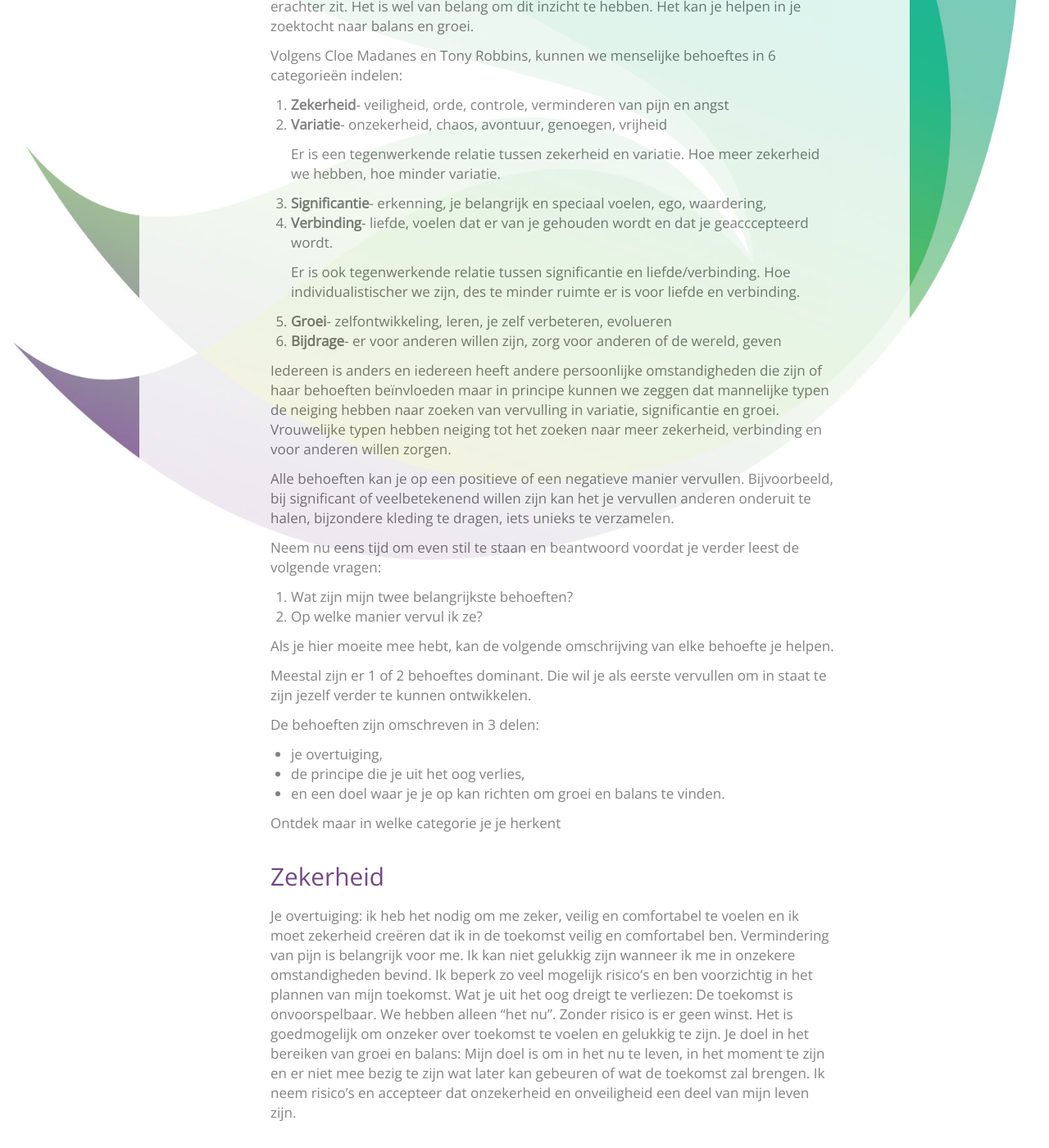
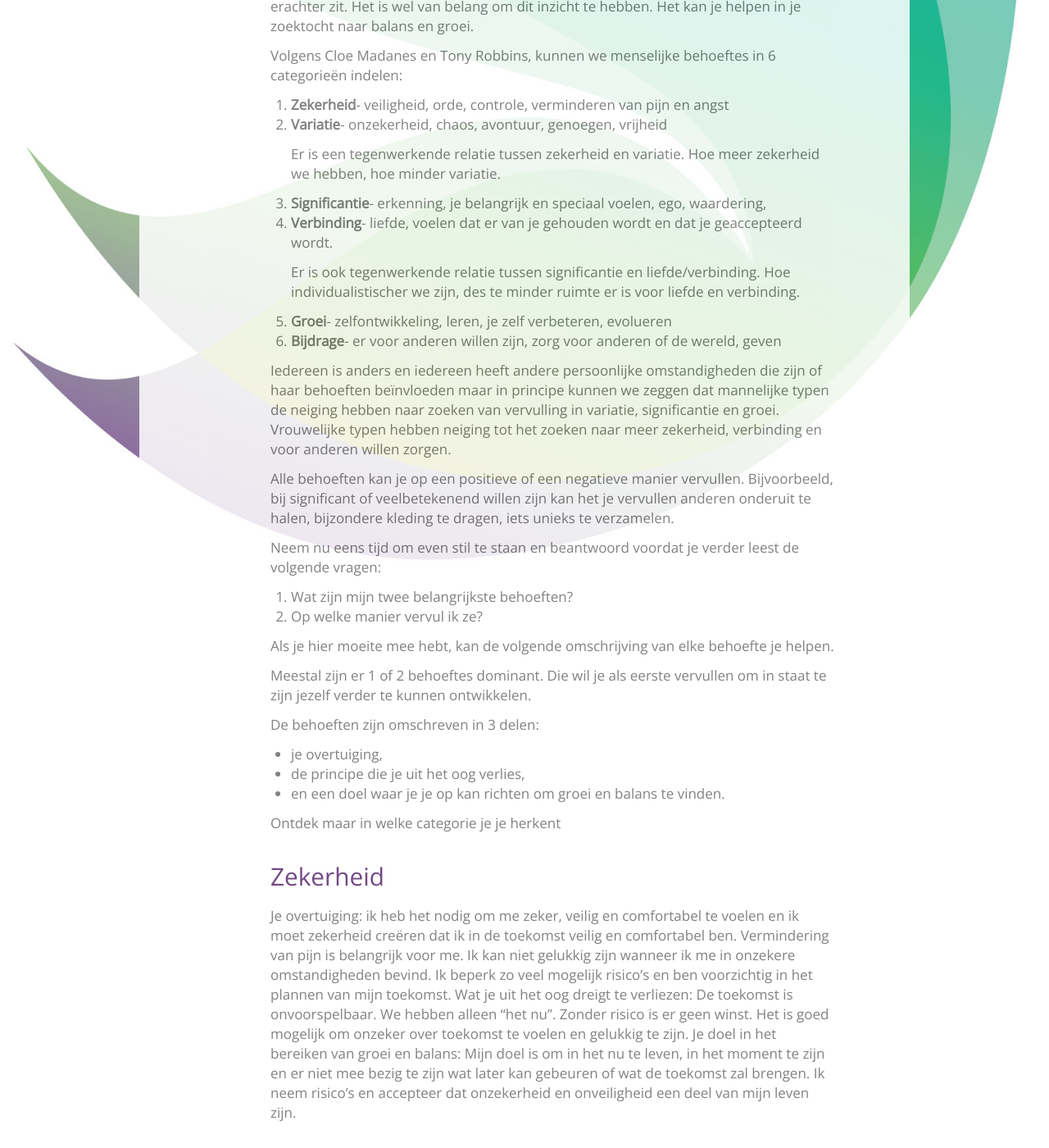
Before and after one commit to pwagland/pwagland.github.io, a Jekyll site: the page built from _posts/2017-06-06-ken-je-behoeften.md, in a window 1280 px wide and 1400 px high, scrolled down 248 px. Shown: the whole window at 82% size. Built offline with Jekyll 4.4.1, drawn with Linux system fonts in a browser that asks for light colours; nearby versions of some CDN libraries; comment, search, counter and statistics services are not loaded.

Commit message:
Spelling and spacing fixes.

```diff
--- a/_posts/2017-06-06-ken-je-behoeften.md
+++ b/_posts/2017-06-06-ken-je-behoeften.md
@@ -6,7 +6,7 @@ img: img/IMG_0057.JPG
 ---
 Veel mensen ontbreekt het aan inzicht van hun behoeften. Vaak voel je wel wat je wilt of niet wilt maar niet altijd sta je er bij stil waarom en welke behoefte of drijfveer erachter zit. Het is wel van belang om dit inzicht te hebben. Het kan je helpen in je zoektocht naar balans en groei.
 
-Volgens  Cloe Madanes en Tony Robbins, kunnen we menselijke behoeftes in 6 categorieën indelen:
+Volgens Cloe Madanes en Tony Robbins, kunnen we menselijke behoeftes in 6 categorieën indelen:
 
 1. **Zekerheid**- veiligheid, orde, controle, verminderen van pijn en angst
 1. **Variatie**- onzekerheid, chaos, avontuur, genoegen, vrijheid
@@ -14,7 +14,7 @@ Volgens  Cloe Madanes en Tony Robbins, kunnen we menselijke behoeftes in 6 categ
    Er is een tegenwerkende relatie tussen zekerheid en variatie. Hoe meer zekerheid we hebben, hoe minder variatie.
 
 1. **Significantie**- erkenning, je belangrijk en speciaal voelen, ego, waardering,
-1. **Verbinding**- liefde, voelen dat er van je gehouden wordt en dat je geacccepteerd wordt.
+1. **Verbinding**- liefde, voelen dat er van je gehouden wordt en dat je geaccepteerd wordt.
 
    Er is ook tegenwerkende relatie tussen significantie en liefde/verbinding. Hoe individualistischer  we zijn, des te minder ruimte er is voor liefde en verbinding.
 
@@ -43,7 +43,7 @@ Ontdek maar in welke categorie je je herkent
 ## Zekerheid
 Je overtuiging: ik heb het nodig om me zeker, veilig en comfortabel te voelen en ik moet zekerheid creëren dat ik in de toekomst veilig en comfortabel ben. Vermindering van pijn is belangrijk voor me. Ik kan niet gelukkig zijn wanneer ik me in onzekere omstandigheden bevind. Ik beperk zo veel mogelijk risico’s en ben voorzichtig in het plannen van  mijn toekomst.
 Wat je uit het oog dreigt te verliezen:
-De toekomst is onvoorspelbaar. We hebben alleen "het nu". Zonder risico is er geen winst. Het is goedmogelijk om onzeker over toekomst te voelen en gelukkig te zijn.
+De toekomst is onvoorspelbaar. We hebben alleen "het nu". Zonder risico is er geen winst. Het is goed mogelijk om onzeker over toekomst te voelen en gelukkig te zijn.
 Je doel in het bereiken van groei en balans:
 Mijn doel is om in het nu te leven, in het moment te zijn en er niet mee bezig te zijn wat later kan gebeuren of wat de toekomst zal brengen. Ik neem risico’s en accepteer dat onzekerheid en onveiligheid een deel van mijn leven zijn.
 
```
